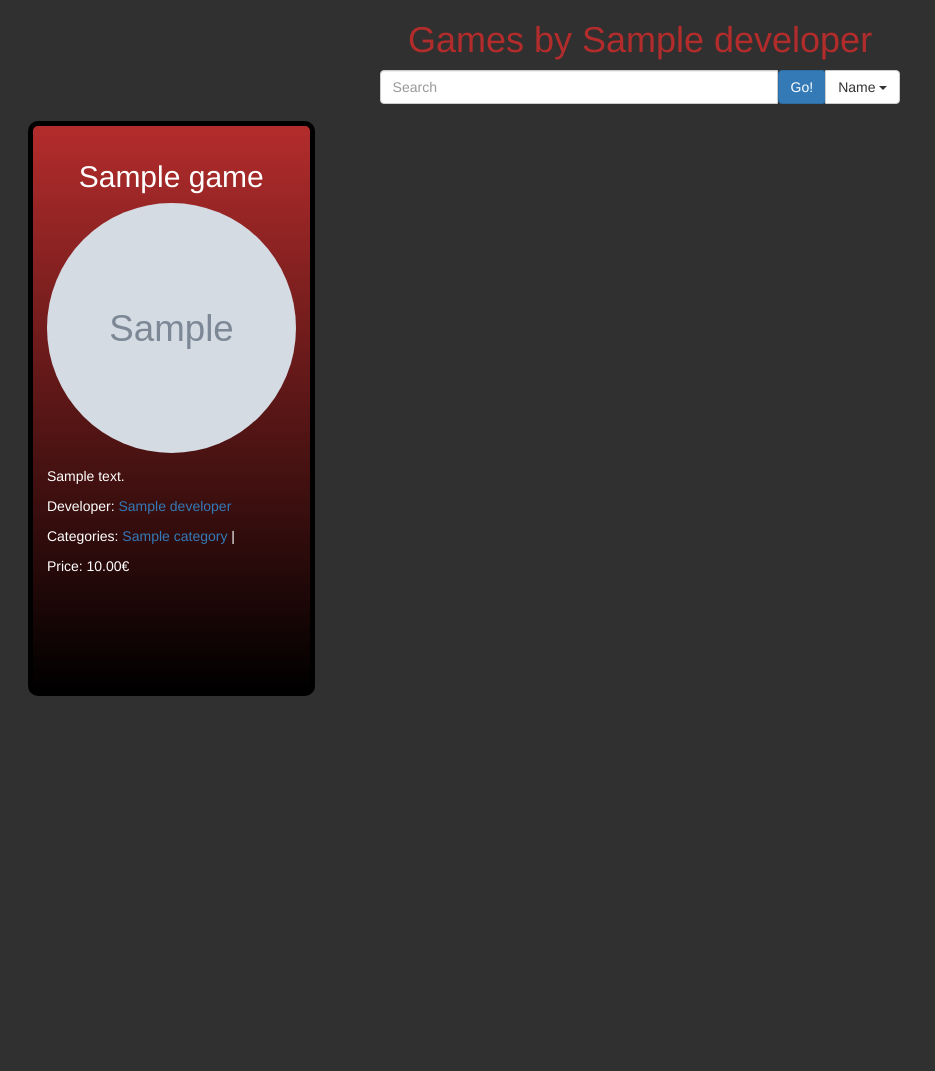
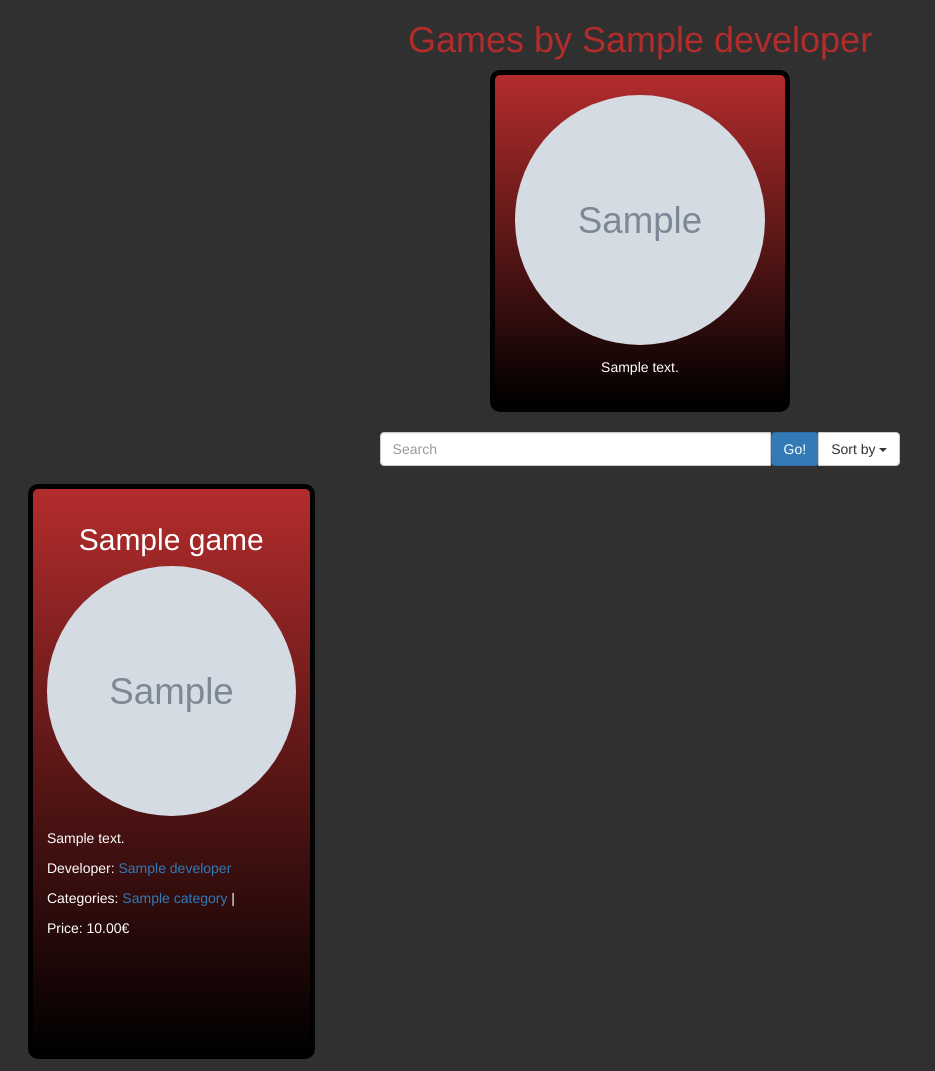
Before and after one commit to hmhagberg/wsd-games, a Django app: a page that uses games/templates/games/base.html in a window 1280 px wide. Shown: the part 52-1123 px from the top of the page, without its empty margins (0-935 px from the left). Before the commit the page ends 748 px from the top, so only its background shows below. Run offline with Django 3.2, Linux system fonts and the light colour scheme; tables that the repository leaves empty hold one stand-in row (values such as "Sample post"); grey boxes marked "Sample" are stand-in pictures; some libraries are stand-ins or nearby versions.

Commit message:
developer info when browsing developers games, padding for messages, sort by text

```diff
--- a/games/static/games/style.css
+++ b/games/static/games/style.css
@@ -11,6 +11,11 @@ body {
 h1 {
 	text-align: center;
 	color: #B32C2C;
+}
+
+/* Margin between developer info and search bar */
+#developer-info {
+	margin-bottom: 20px;
 }
 
 /* Search */
@@ -142,7 +147,8 @@ td, th {
 
 /* Popup messages (e.g. after login, logout, purchase...) */
 #messages-ul {
-	padding-left: 0;
+	padding-left: 20px;
+	padding-right: 20px;
 }
 .alert {
 	color: white;
--- a/games/templates/games/base.html
+++ b/games/templates/games/base.html
@@ -81,6 +81,7 @@
 
 		<div id="content">
 			<h1>{% block header %}WSD-Games{% endblock %}</h1>
+			{% block developer %}{% endblock %}
 			{# If there is searchable items in content, add a search bar #}
 			{% block search %}{% endblock %}
 			{% block content %} {% endblock %}
--- a/games/templates/games/base_grid_gameCard.html
+++ b/games/templates/games/base_grid_gameCard.html
@@ -6,10 +6,25 @@
 
 {% block header %}{{ title }}{% endblock %}
 
+
+{% block developer %}
+	{% if developer %}
+		<div id="developer-info" class="card-container">
+		    <div class="card gradient">
+		    	<div class="img-container">
+					<img src="{{developer.image_url}}" class="img-responsive img-circle" alt="{{developer.name}} image">
+				</div>
+				<p>{{ developer.description }}</p>
+		    </div>
+		</div>
+	{% endif %}
+{% endblock %}
+
+
 {% block sort %}
 {# Sort games #}
 <div id="sort-div" class="input-group-btn">
-    <button id="sort" type="button" class="btn btn-default dropdown-toggle" data-toggle="dropdown" aria-expanded="false">Name <span class="caret"></span></button>
+    <button id="sort" type="button" class="btn btn-default dropdown-toggle" data-toggle="dropdown" aria-expanded="false">Sort by <span class="caret"></span></button>
     <ul id="sort-menu" class="dropdown-menu" role="menu">
         <li><a>Name</a></li>
         <li><a>Price</a></li>
--- a/games/views.py
+++ b/games/views.py
@@ -363,7 +363,7 @@ def category_detail(request, category_slug):
 def developer_detail(request, developers_slug):
     developer = get_object_or_404(Developer, slug=developers_slug)
     games = developer.games.all()
-    context = {"title": "Games by " + developer.name, "games": games}
+    context = {"title": "Games by " + developer.name, "games": games, "developer": developer}
     return render(request, "games/base_grid_gameCard.html", context)
 
 
```
